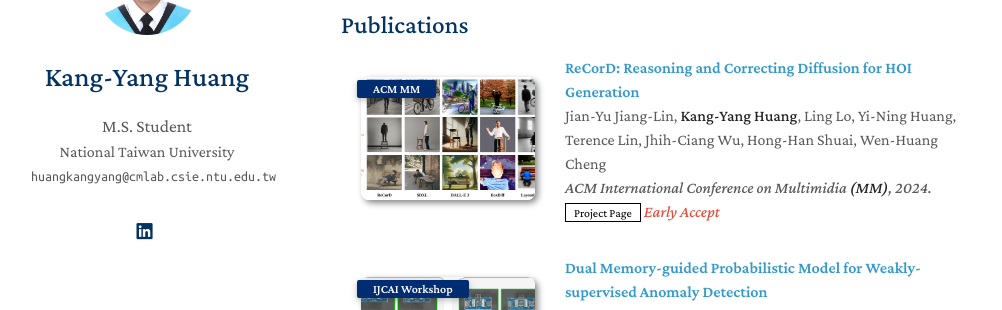
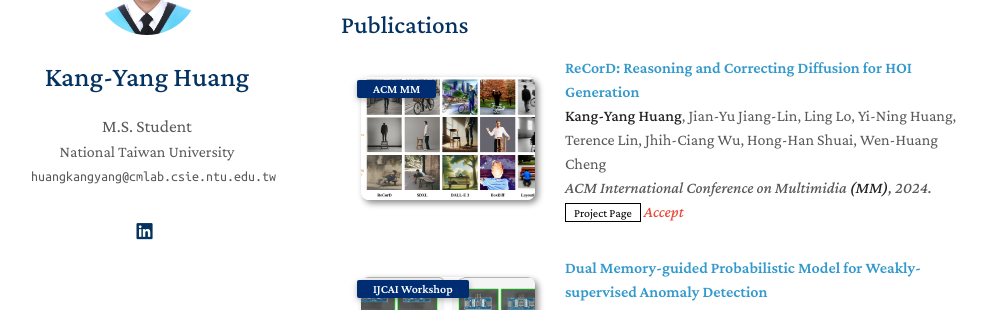
Before and after one commit to alberthkyhky/alberthkyhky.github.io, a Jekyll site: the page built from index.md, in a window 1280 px wide and 900 px high, scrolled down 570 px. Shown: the part 153-463 px from the top of the window, without its empty margins (129-1131 px from the left). Built offline with Jekyll 4.4.1, drawn with Linux system fonts in a browser that asks for light colours; nearby versions of some CDN libraries; a style sheet for code colours, icons or effects is not loaded; our own code applies the rules of GitHub Pages for plain Markdown files.

Commit message:
Update MM

```diff
--- a/_data/publications.yml
+++ b/_data/publications.yml
@@ -1,14 +1,14 @@
 main:
 
   - title: "ReCorD: Reasoning and Correcting Diffusion for HOI Generation"
-    authors: Jian-Yu Jiang-Lin, <strong>Kang-Yang Huang</strong>, Ling Lo, Yi-Ning Huang, Terence Lin, Jhih-Ciang Wu, Hong-Han Shuai, Wen-Huang Cheng
+    authors: <strong>Kang-Yang Huang</strong>, Jian-Yu Jiang-Lin, Ling Lo, Yi-Ning Huang, Terence Lin, Jhih-Ciang Wu, Hong-Han Shuai, Wen-Huang Cheng
     conference_short: ACM MM
     conference: ACM International Conference on Multimidia <strong>(MM)</strong>, 2024.
     pdf:
     code:
     page: https://alberthkyhky.github.io/ReCorD/
     image: ./assets/img/MM_2024-Teaser.png
-    notes: Early Accept
+    notes: Accept
 
   - title: "Dual Memory-guided Probabilistic Model for Weakly-supervised Anomaly Detection"
     authors: Hsiu-Hua Chou, Ruyi Xu, <strong>Kang-Yang Huang</strong>, Jhih-Ciang Wu, Hong-Han Shuai, Wen-Huang Cheng
```
